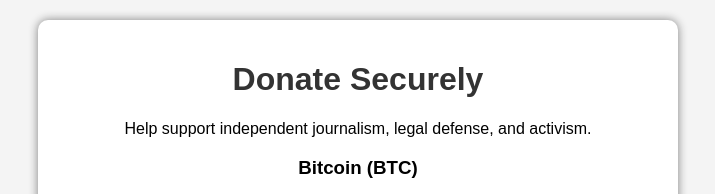
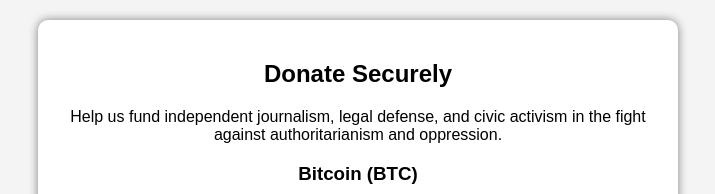
Before and after one commit to USerHRD01/donation_campaign, a plain HTML site: page index.html in a window 1280 px wide. Shown: the top 194 px of the page, without its empty margins (282-997 px from the left). Drawn offline with Linux system fonts and the light colour scheme.

Commit message:
Add files via upload

```diff
--- a/index.html
+++ b/index.html
@@ -2,13 +2,14 @@
 <html lang="en">
 <head>
     <meta charset="UTF-8">
-    <title>Support Democracy & Freedom</title>
+    <title>Georgia</title>
     <link rel="stylesheet" href="style.css">
+    <script src="script.js" defer></script>
 </head>
 <body>
     <div class="container">
-        <h1>Donate Securely</h1>
-        <p>Help support independent journalism, legal defense, and activism.</p>
+        <h2>Donate Securely</h2>
+<p>Help us fund independent journalism, legal defense, and civic activism in the fight against authoritarianism and oppression.</p>
 
         <h3>Bitcoin (BTC)</h3>
         <p>bc1qxyz123abc...</p>
```
